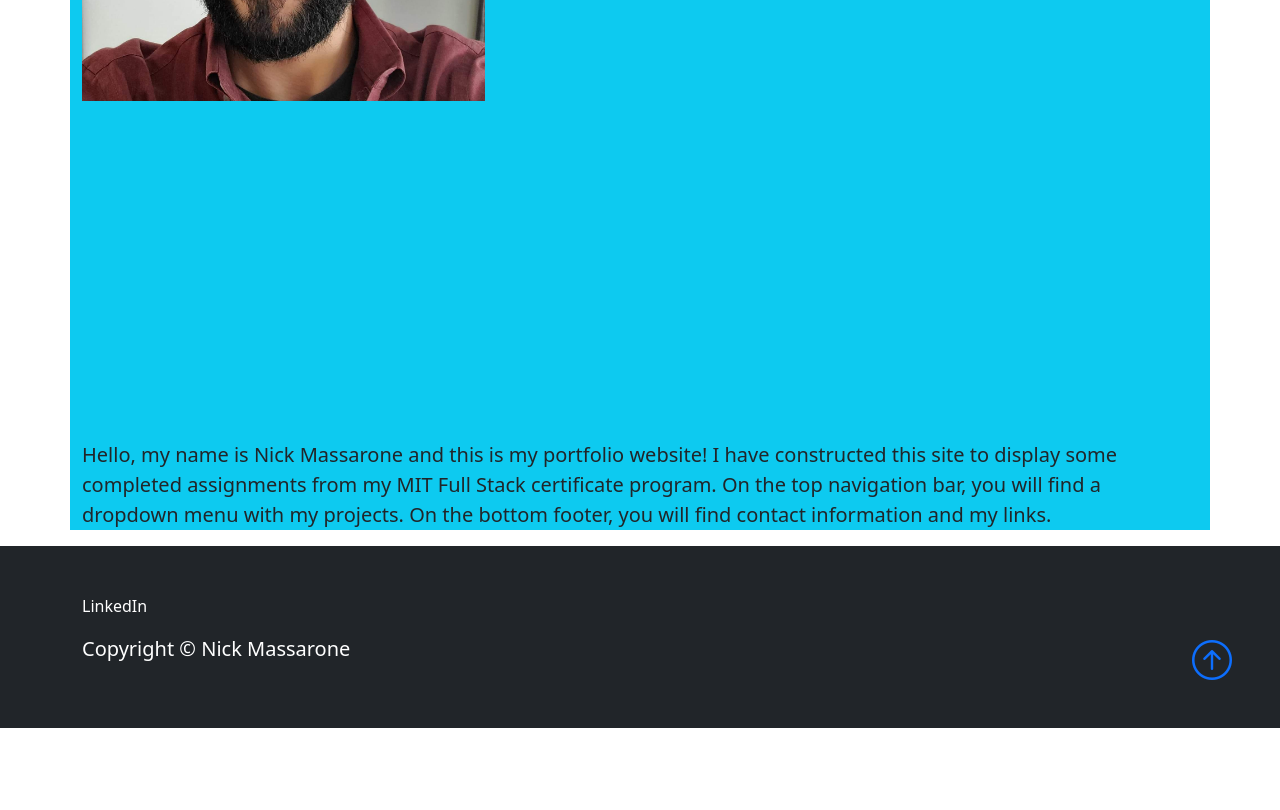
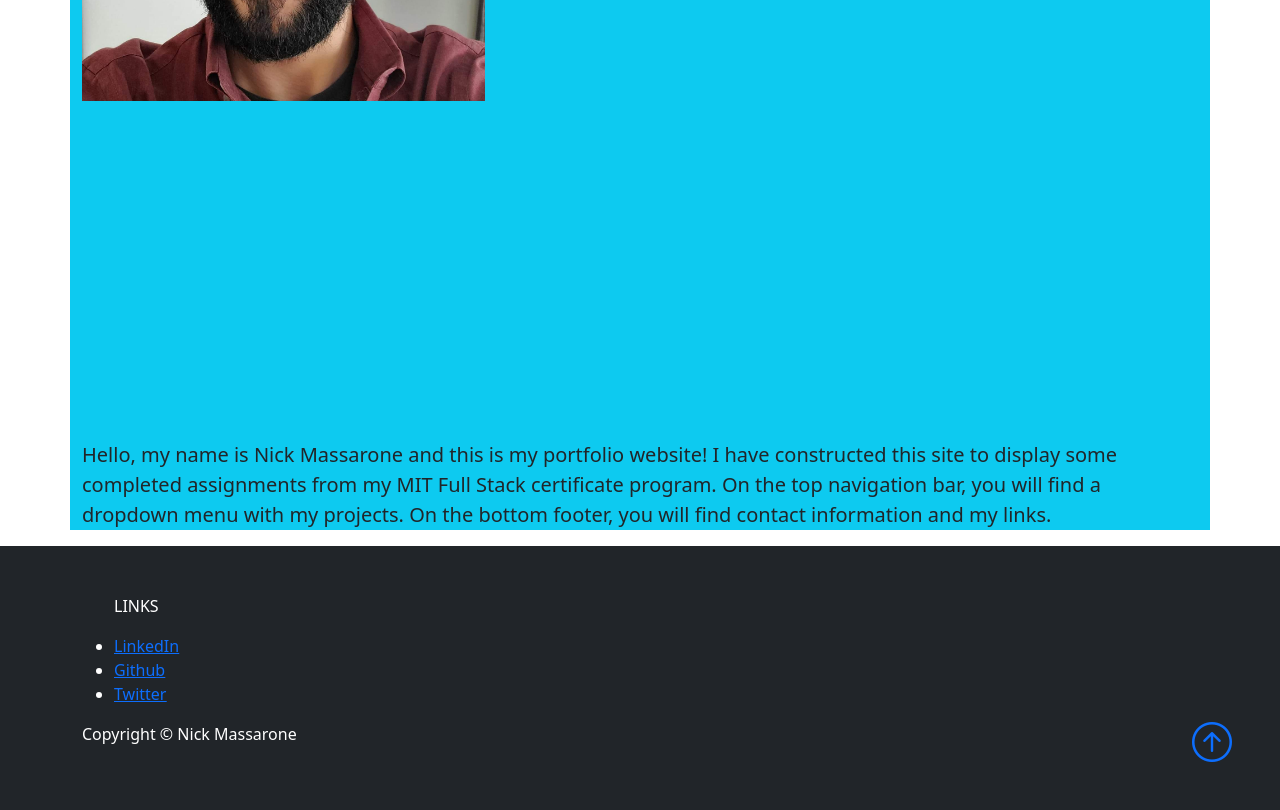
Before and after one commit to nickrones/nickrones.github.io, a plain HTML site: page index.html in a window 1280 px wide. Shown: the part 393-1203 px from the top of the page. Before the commit the page ends 1121 px from the top, so only its background shows below. Drawn offline with nearby package versions, Linux system fonts and the light colour scheme.

Commit message:
Add files via upload

```diff
--- a/index.html
+++ b/index.html
@@ -13,6 +13,8 @@
         <link rel="stylesheet" href="./styles.css">
         <link rel="stylesheet" href="./bootstrap.css">
         <title>Nick's Portfolio</title>
+        <link rel="icon" type="image/x-icon" href="favicon.ico">
+        <link rel="shortcut icon" href="favicon.ico" type="image/x-icon">
     </head>
 
         <header>
@@ -81,12 +83,19 @@
 
     <footer class="p-5 bg-dark text-white text center position-relative">
         <div class="container">
-            <p class="footer">LinkedIn</p>
-                <a href="https://www.linkedin.com/in/nick-massarone-1426b411b/" class="position-absolute bottom-0 end-0 p-5">
+            <nav>
+                <ul>
+                    <p>LINKS</p>
+                        <li><a href="https://www.linkedin.com/in/nick-massarone-1426b411b/"><u>LinkedIn</u></a></li>
+                        <li><a href="https://github.com/nickrones"><u>Github</u></a></li>
+                        <li><a href="https://twitter.com/nickystyles1of1"><u>Twitter</u></a></li>
+                </ul>
+            </nav>
+                <a class="position-absolute bottom-0 end-0 p-5">
                 <i class="bi bi-arrow-up-circle h1"></i>
                 </a>
-                <p class="lead">Copyright &copy; Nick Massarone</p>
-                <a href="#" class="position-absolute bottom-0 end-0 p-5">
+                <p>Copyright &copy; Nick Massarone</p>
+                <a class="position-absolute bottom-0 end-0 p-5">
                 </a>
     </footer>
 
```
